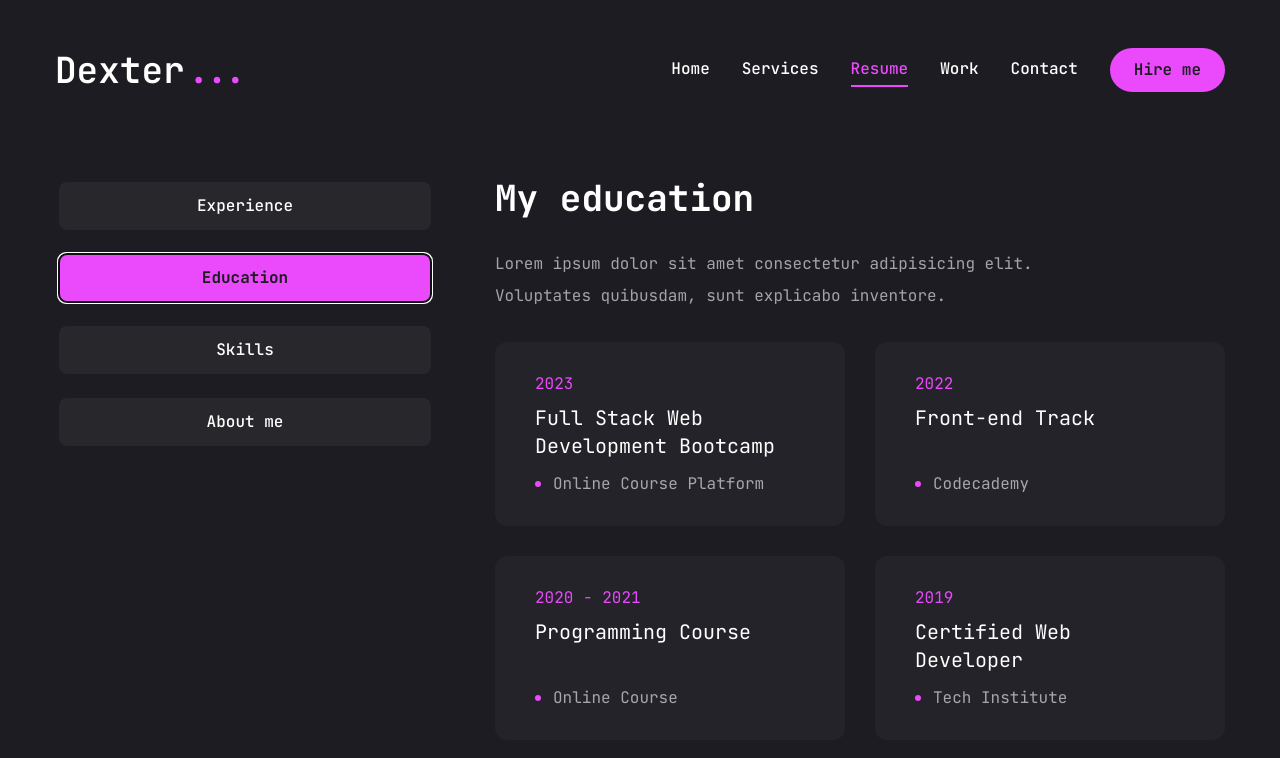
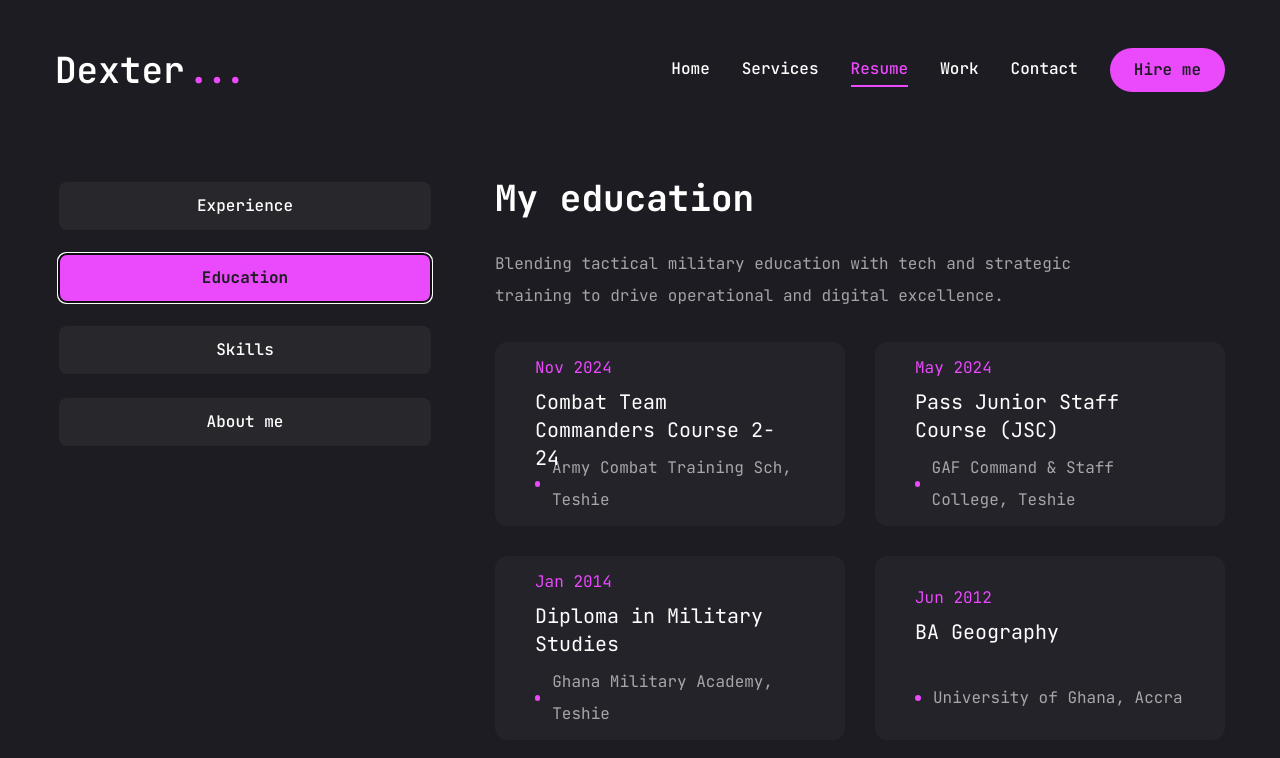
Before and after one commit to en-wai/dexterwrites, a Next.js app: page /resume in a window 1280 px wide. Both pictures are taken after a click on the tab "Education". Shown: the top 758 px of the page. Built offline with nearby package versions, Linux system fonts and the light colour scheme.

Commit message:
Feat: Add About,Skills and Experience

```diff
--- a/app/resume/page.jsx
+++ b/app/resume/page.jsx
@@ -1,185 +1,16 @@
 "use client";
 
-import {
-  FaHtml5,
-  FaCss3,
-  FaJs,
-  FaReact,
-  FaFigma,
-  FaNodeJs,
-} from "react-icons/fa";
-
-import { SiTailwindcss, SiNextdotjs } from "react-icons/si";
-
-// about data
-const about = {
-  title: "About me",
-  description:
-    "Lorem ipsum dolor sit amet consectetur adipisicing elit. Voluptates quibusdam, sunt explicabo inventore.",
-  info: [
-    {
-      fieldName: "Name",
-      fieldValue: "Dexter Coleman",
-    },
-    {
-      fieldName: "Phone",
-      fieldValue: "(+40) 321 654 678",
-    },
-    {
-      fieldName: "Experience",
-      fieldValue: "12+ Years",
-    },
-    {
-      fieldName: "Skype",
-      fieldValue: "Dexter.01",
-    },
-    {
-      fieldName: "Nationality",
-      fieldValue: "American",
-    },
-    {
-      fieldName: "Email",
-      fieldValue: "Dexter.01@gmail.com",
-    },
-    {
-      fieldName: "Freelance",
-      fieldValue: "Available",
-    },
-    {
-      fieldName: "Languages",
-      fieldValue: "English, Spanish",
-    },
-  ],
-};
-
-// experience data
-const experience = {
-  icon: "/assets/resume/badge.svg",
-  title: "My experience",
-  description:
-    "A decade of progressive leadership in training, operations, and internal security under the Ghana Armed Forces and United Nations missions in DRC and Lebanon.",
-  items: [
-    {
-      company: "155 Armoured Regiment",
-      position: "Acting Second in Command",
-      duration: "Nov 2024 – Present",
-    },
-    {
-      company: "Armour Training School, Sunyani",
-      position: "Course Commander",
-      duration: "Apr 2021 – May 2021",
-    },
-    {
-      company: "UN Mission in DRC",
-      position: "Officer Commanding, BMR",
-      duration: "Mar 2019 – Nov 2020",
-    },
-    {
-      company: "Army Recruit Training School",
-      position: "Platoon Commander, Charlie Coy",
-      duration: "Feb 2017 – Mar 2019",
-    },
-    {
-      company: "UN Mission in DRC",
-      position: "Troop Leader, BMR",
-      duration: "Jan 2016 – Jan 2017",
-    },
-  ],
-};
-
-
-// education data
-const education = {
-  icon: "/assets/resume/cap.svg",
-  title: "My education",
-  description:
-    "Lorem ipsum dolor sit amet consectetur adipisicing elit. Voluptates quibusdam, sunt explicabo inventore.",
-  items: [
-    {
-      institution: "Online Course Platform",
-      degree: "Full Stack Web Development Bootcamp",
-      duration: "2023",
-    },
-    {
-      institution: "Codecademy",
-      degree: "Front-end Track",
-      duration: "2022",
-    },
-    {
-      institution: "Online Course",
-      degree: "Programming Course",
-      duration: "2020 - 2021",
-    },
-    {
-      institution: "Tech Institute",
-      degree: "Certified Web Developer",
-      duration: "2019",
-    },
-    {
-      institution: "Design School",
-      degree: "Diploma in Graphic Design",
-      duration: "2016 - 2018",
-    },
-    {
-      institution: "Community College",
-      degree: "Associate Degree in Computer Science",
-      duration: "2014 - 2016",
-    },
-  ],
-};
-
-// skills data
-const skills = {
-  title: "My skills",
-  description:
-    "Lorem ipsum dolor sit amet consectetur adipisicing elit. Voluptates quibusdam, sunt explicabo inventore.",
-  skillList: [
-    {
-      icon: <FaHtml5 />,
-      name: "html 5",
-    },
-    {
-      icon: <FaCss3 />,
-      name: "css 3",
-    },
-    {
-      icon: <FaJs />,
-      name: "javascript",
-    },
-    {
-      icon: <FaReact />,
-      name: "react.js",
-    },
-    {
-      icon: <SiNextdotjs />,
-      name: "next.js",
-    },
-    {
-      icon: <SiTailwindcss />,
-      name: "tailwind.css",
-    },
-    {
-      icon: <FaNodeJs />,
-      name: "node.js",
-    },
-    {
-      icon: <FaFigma />,
-      name: "figma",
-    },
-  ],
-};
-
+import { motion } from "framer-motion";
 import { Tabs, TabsContent, TabsList, TabsTrigger } from "@/components/ui/tabs";
-
 import {
   Tooltip,
   TooltipContent,
   TooltipProvider,
   TooltipTrigger,
 } from "@/components/ui/tooltip";
+import { ScrollArea } from "@/components/ui/scroll-area";
 
-import { ScrollArea } from "@/components/ui/scroll-area";
-import { motion } from "framer-motion";
+import { about, experience, education, skills } from "./resume-data";
 
 const Resume = () => {
   return (
@@ -187,7 +18,7 @@ const Resume = () => {
       initial={{ opacity: 0 }}
       animate={{
         opacity: 1,
-        transition: { delay: 2.4, duration: 0.4, ease: "easeIn" },
+        transition: { delay: 0.4, duration: 0.4, ease: "easeIn" },
       }}
       className="min-h-[80vh] flex items-center justify-center py-12 xl:py-0"
     >
@@ -203,7 +34,6 @@ const Resume = () => {
             <TabsTrigger value="about">About me</TabsTrigger>
           </TabsList>
 
-          {/* content */}
           <div className="min-h-[70vh] w-full">
             {/* experience */}
             <TabsContent value="experience" className="w-full">
@@ -214,8 +44,7 @@ const Resume = () => {
                 </p>
                 <ScrollArea className="h-[400px]">
                   <ul className="grid grid-cols-1 lg:grid-cols-2 gap-[30px]">
-                    {experience.items.map((item, index) => {
-                      return (
+                    {experience.items.map((item, index) => (
                       <li
                         key={index}
                         className="bg-[#232329] h-[184px] py-6 px-10 rounded-xl flex flex-col justify-center items-center lg:items-start gap-1"
@@ -225,13 +54,11 @@ const Resume = () => {
                           {item.position}
                         </h3>
                         <div className="flex items-center gap-3">
-                            {/* dot */}
                           <span className="w-[6px] h-[6px] rounded-full bg-accent"></span>
                           <p className="text-white/60">{item.company}</p>
                         </div>
                       </li>
-                      );
-                    })}
+                    ))}
                   </ul>
                 </ScrollArea>
               </div>
@@ -246,8 +73,7 @@ const Resume = () => {
                 </p>
                 <ScrollArea className="h-[400px]">
                   <ul className="grid grid-cols-1 lg:grid-cols-2 gap-[30px]">
-                    {education.items.map((item, index) => {
-                      return (
+                    {education.items.map((item, index) => (
                       <li
                         key={index}
                         className="bg-[#232329] h-[184px] py-6 px-10 rounded-xl flex flex-col justify-center items-center lg:items-start gap-1"
@@ -257,13 +83,11 @@ const Resume = () => {
                           {item.degree}
                         </h3>
                         <div className="flex items-center gap-3">
-                            {/* dot */}
                           <span className="w-[6px] h-[6px] rounded-full bg-accent"></span>
                           <p className="text-white/60">{item.institution}</p>
                         </div>
                       </li>
-                      );
-                    })}
+                    ))}
                   </ul>
                 </ScrollArea>
               </div>
@@ -279,8 +103,7 @@ const Resume = () => {
                   </p>
                 </div>
                 <ul className="grid grid-cols-2 sm:grid-cols-3 md:grid-cols-4 gap-4 xl:gap-[30px]">
-                  {skills.skillList.map((skill, index) => {
-                    return (
+                  {skills.skillList.map((skill, index) => (
                     <li key={index}>
                       <TooltipProvider delayDuration={100}>
                         <Tooltip>
@@ -295,25 +118,20 @@ const Resume = () => {
                         </Tooltip>
                       </TooltipProvider>
                     </li>
-                    );
-                  })}
+                  ))}
                 </ul>
               </div>
             </TabsContent>
 
             {/* about */}
-            <TabsContent
-              value="about"
-              className="w-full text-center xl:text-left"
-            >
+            <TabsContent value="about" className="w-full text-center xl:text-left">
               <div className="flex flex-col gap-[30px]">
                 <h3 className="text-4xl font-bold">{about.title}</h3>
                 <p className="max-w-[600px] text-white/60 mx-auto xl:mx-0">
                   {about.description}
                 </p>
                 <ul className="grid grid-cols-1 xl:grid-cols-2 gap-y-6 max-w-[620px] mx-auto xl:mx-0">
-                  {about.info.map((item, index) => {
-                    return (
+                  {about.info.map((item, index) => (
                     <li
                       key={index}
                       className="flex items-center justify-center xl:justify-start gap-4"
@@ -321,8 +139,7 @@ const Resume = () => {
                       <span className="text-white/60">{item.fieldName}</span>
                       <span className="text-xl">{item.fieldValue}</span>
                     </li>
-                    );
-                  })}
+                  ))}
                 </ul>
               </div>
             </TabsContent>
--- /dev/null
+++ b/app/resume/resume-data.js
@@ -0,0 +1,124 @@
+import {
+  FaHtml5,
+  FaCss3,
+  FaJs,
+  FaReact,
+  FaNodeJs,
+  FaPython,
+} from "react-icons/fa";
+import {
+  SiTailwindcss,
+  SiNextdotjs,
+  SiQgis,
+  SiArcgis,
+} from "react-icons/si";
+import { MdSupportAgent } from "react-icons/md";
+import { GiBattleGear } from "react-icons/gi";
+import { BsGlobe2 } from "react-icons/bs";
+
+const about = {
+  title: "About me",
+  description:
+    "Military officer with over 9 years of experience leading and training personnel across Africa and the Middle East. I specialize in tactical planning, training program development, and terrain analysis. I’m passionate about technology and bridging the gap between strategy and digital solutions.",
+  info: [
+    { fieldName: "Name", fieldValue: "Augustine NY Asare" },
+    { fieldName: "Phone", fieldValue: "+233 547222072" },
+    { fieldName: "Experience", fieldValue: "9+ Years" },
+    { fieldName: "Skype", fieldValue: "nyasare" },
+    { fieldName: "Nationality", fieldValue: "Ghanaian" },
+    { fieldName: "Email", fieldValue: "nyasare@hotmail.com" },
+    { fieldName: "Freelance", fieldValue: "Available" },
+    { fieldName: "Languages", fieldValue: "English" },
+  ],
+};
+
+const experience = {
+  icon: "/assets/resume/badge.svg",
+  title: "My experience",
+  description:
+    "A decade of progressive leadership in training, operations, and internal security under the Ghana Armed Forces and United Nations missions in DRC and Lebanon.",
+  items: [
+    {
+      company: "155 Armoured Regiment",
+      position: "Acting 2IC",
+      duration: "Nov 2024 – Present",
+    },
+    {
+      company: "Armour Training Sch, Sunyani",
+      position: "Course Commander",
+      duration: "Apr 2021 – May 2021",
+    },
+    {
+      company: "UN Mission in DRC",
+      position: "Officer Commanding, BMR",
+      duration: "Mar 2019 – Nov 2020",
+    },
+    {
+      company: "Army Recruit Training Sch",
+      position: "Platoon Commander, Charlie Coy",
+      duration: "Feb 2017 – Mar 2019",
+    },
+    {
+      company: "UN Mission in DRC",
+      position: "Troop Leader, BMR",
+      duration: "Jan 2016 – Jan 2017",
+    },
+  ],
+};
+
+const education = {
+  icon: "/assets/resume/cap.svg",
+  title: "My education",
+  description:
+    "Blending tactical military education with tech and strategic training to drive operational and digital excellence.",
+  items: [
+    {
+      institution: "Army Combat Training Sch, Teshie",
+      degree: "Combat Team Commanders Course 2-24",
+      duration: "Nov 2024",
+    },
+    {
+      institution: "GAF Command & Staff College, Teshie",
+      degree: "Pass Junior Staff Course (JSC)",
+      duration: "May 2024",
+    },
+    {
+      institution: "Ghana Military Academy, Teshie",
+      degree: "Diploma in Military Studies",
+      duration: "Jan 2014",
+    },
+    {
+      institution: "University of Ghana, Accra",
+      degree: "BA Geography",
+      duration: "Jun 2012",
+    },
+    {
+      institution: "ALX Africa",
+      degree: "Professional Certificates: Software Engineering (Back-end)",
+      duration: "2023 - 2025",
+    },
+  ],
+};
+
+const skills = {
+  title: "My skills",
+  description:
+    "A cross-section of battlefield coordination, digital transformation, and GIS-backed planning expertise.",
+  skillList: [
+    { icon: <FaHtml5 />, name: "HTML 5" },
+    { icon: <FaCss3 />, name: "CSS 3" },
+    { icon: <FaJs />, name: "JavaScript" },
+    { icon: <FaPython />, name: "Python" },
+    { icon: <FaReact />, name: "React.js" },
+    { icon: <SiNextdotjs />, name: "Next.js" },
+    { icon: <SiTailwindcss />, name: "Tailwind CSS" },
+    { icon: <FaNodeJs />, name: "Node.js" },
+    { icon: <SiQgis />, name: "QGIS" },
+    { icon: <SiArcgis />, name: "ArcGIS" },
+    { icon: <BsGlobe2 />, name: "Remote Sensing" },
+    { icon: <MdSupportAgent />, name: "Technical Support" },
+    { icon: <GiBattleGear />, name: "Military Planning" },
+  ],
+};
+
+export { about, experience, education, skills };
--- a/components/MobileNav.jsx
+++ b/components/MobileNav.jsx
@@ -18,6 +18,7 @@ const links = [
     name: "resume",
     path: "/resume",
   },
+
   {
     name: "work",
     path: "/work",
```
Also changed, not shown: 1 other file (tests, documents, lock files or other folders). Lines whose indentation alone changed are shown as unchanged.
